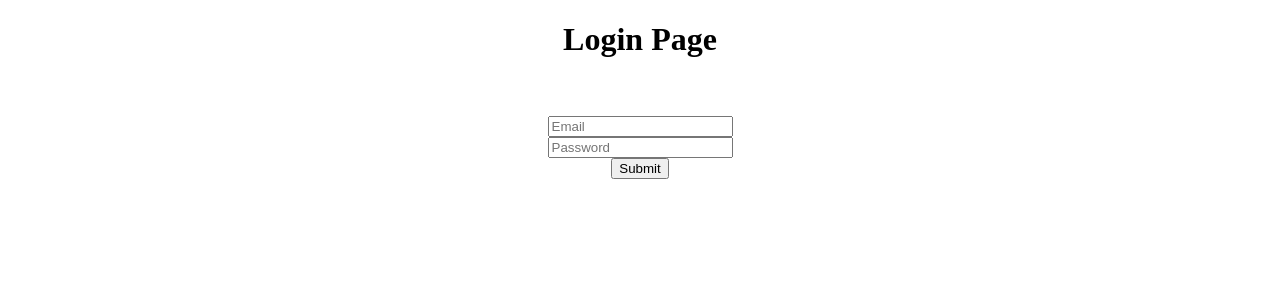
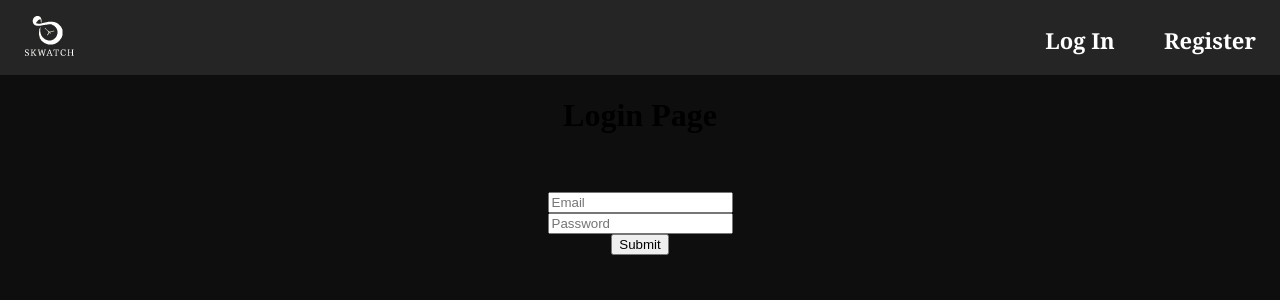
Before and after one commit to Dadi04/SKWatch-watches-shop, a Flask app: page /login in a window 1280 px wide. Shown: the top 300 px of the page. Run offline with Flask 2, Linux system fonts and the light colour scheme; some web fonts are replaced.

Commit message:
The end of Login and Registration

```diff
--- a/app.py
+++ b/app.py
@@ -1,4 +1,4 @@
-from flask import Flask, redirect, render_template, request
+from flask import Flask, redirect, render_template, request, session
 import sqlite3
 
 from werkzeug.security import generate_password_hash, check_password_hash
@@ -55,11 +55,15 @@ def register():
 
         statement = f"SELECT * FROM users WHERE email='{email}' AND password='{hash}'"
         cursor.execute(statement)
-        if cursor.fetchone():
+        new_user = cursor.fetchone()
+        if new_user:
             return render_template("error.html")
         else:
-            if not cursor.fetchone():
+            if new_user:
                 cursor.execute("INSERT INTO users (name, surname, email, password, day_birth, month_birth, year_birth, starting_money) VALUES (?, ?, ?, ?, ?, ?, ?, ?)", (name, surname, email, hash, day, month, year, 100000))
+
+                session["user_id"] = new_user[0]
+
                 connection.commit()
                 connection.close()
             return redirect("/")
@@ -69,6 +73,9 @@ def register():
 
 @app.route('/login', methods=['GET', 'POST'])
 def login():
+
+    session.clear()
+
     if request.method == 'POST':
         connection = sqlite3.connect('databases.db')
         cursor = connection.cursor()
@@ -85,12 +92,29 @@ def login():
 
         statement = f"SELECT * FROM users WHERE email = '{email}'"
         cursor.execute(statement)
-        if not cursor.fetchone() or not check_password_hash(statement[0]["hash"], password):
+        check = cursor.fetchone()
+        if not check or check_password_hash((check[4]), password) == False:
             return render_template("login.html")
-        else:
-            return redirect("/")
+
+        session["user_id"] = check[0]
+
+        return redirect("/")
     else:
         return render_template('login.html')
+
+@app.route('/logout')
+def logout():
+    session.clear()
+
+    return redirect("/")
+
+@app.route('/login.html')
+def login2():
+    return redirect('/login')
+
+@app.route('/register.html')
+def register2():
+    return redirect('/register')
 
 @app.route('/onama.html')
 @login_required
--- a/databases.sql
+++ b/databases.sql
@@ -39,3 +39,5 @@ FOREIGN KEY(watch_id) REFERENCES watches(id)
 SELECT * FROM watches;
 
 SELECT * FROM users;
+
+ALTER TABLE watches ADD COLUMN image BLOB;
--- a/static/styles/styles.css
+++ b/static/styles/styles.css
@@ -78,6 +78,21 @@
 	.nav-bar #desno img {
 		padding: 0 10px;
 		margin: 10px 0;
+	}
+	.nav-bar #login_desno p{
+		width: 120px;
+		float: right;
+		padding: 10px 0 10px 0;
+		text-align: center;
+		color: #FFFFFF;
+		padding: 15px 0;
+		margin-top: 10px;
+		margin-right: 10px;
+		transition: 0.2s;
+		text-decoration: none;
+		font-size: 22px;
+		font-weight: bold;
+		font-family: Cambria, "Hoefler Text", "Liberation Serif", Times, "Times New Roman", "serif";
 	}
 	.padajucalista {
 		position: absolute;
--- a/templates/login.html
+++ b/templates/login.html
@@ -4,12 +4,20 @@
     <meta charset="UTF-8">
     <meta http-equiv="X-UA-Compatible" content="IE=edge">
     <meta name="viewport" content="width=device-width, initial-scale=1.0">
+    <link rel="stylesheet" href="{{ url_for('static',filename='styles/styles.css')}}">
     <title>Login Page</title>
 </head>
 <body>
+    <nav class="nav-bar">
+        <div id="logo"><a href="index.html"><img src="{{ url_for('static', filename='images/logo.png') }}" alt="logo" height="75px" width="auto"></a></div>
+        <div id="login_desno">
+            <a href="register.html"><p>Register</p></a>
+            <a href="login.html"><p>Log In</p></a>
+        </div>
+    </nav>
     <center>
         <h1>Login Page</h1>
-        <form action="" method="POST">
+        <form action="" method="post">
             <br><br>
             <input type="name" name="email" placeholder="Email">
             <br>
```
Also changed, not shown: templates/register.html (+8 -0 lines), databases.db.
